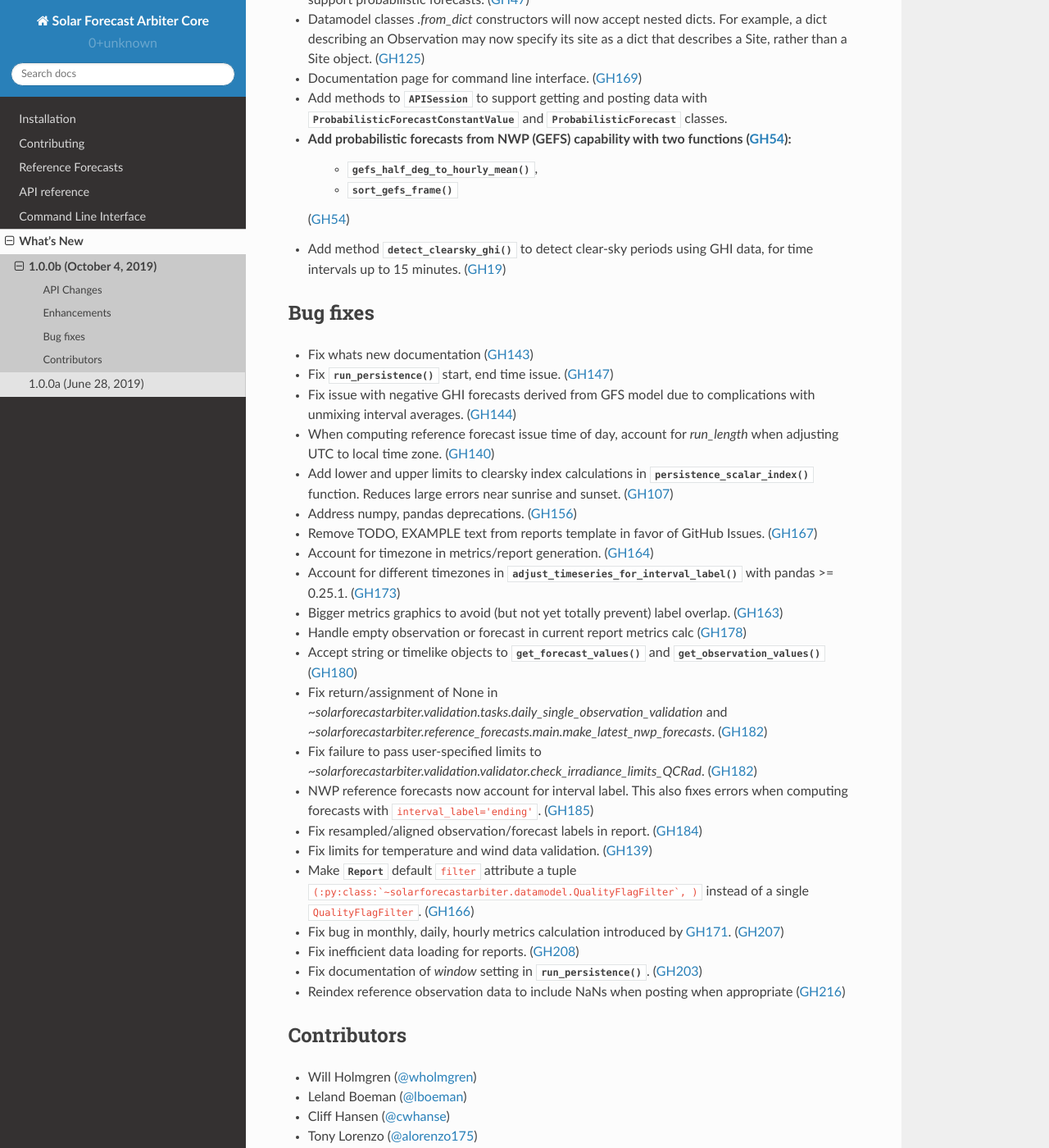
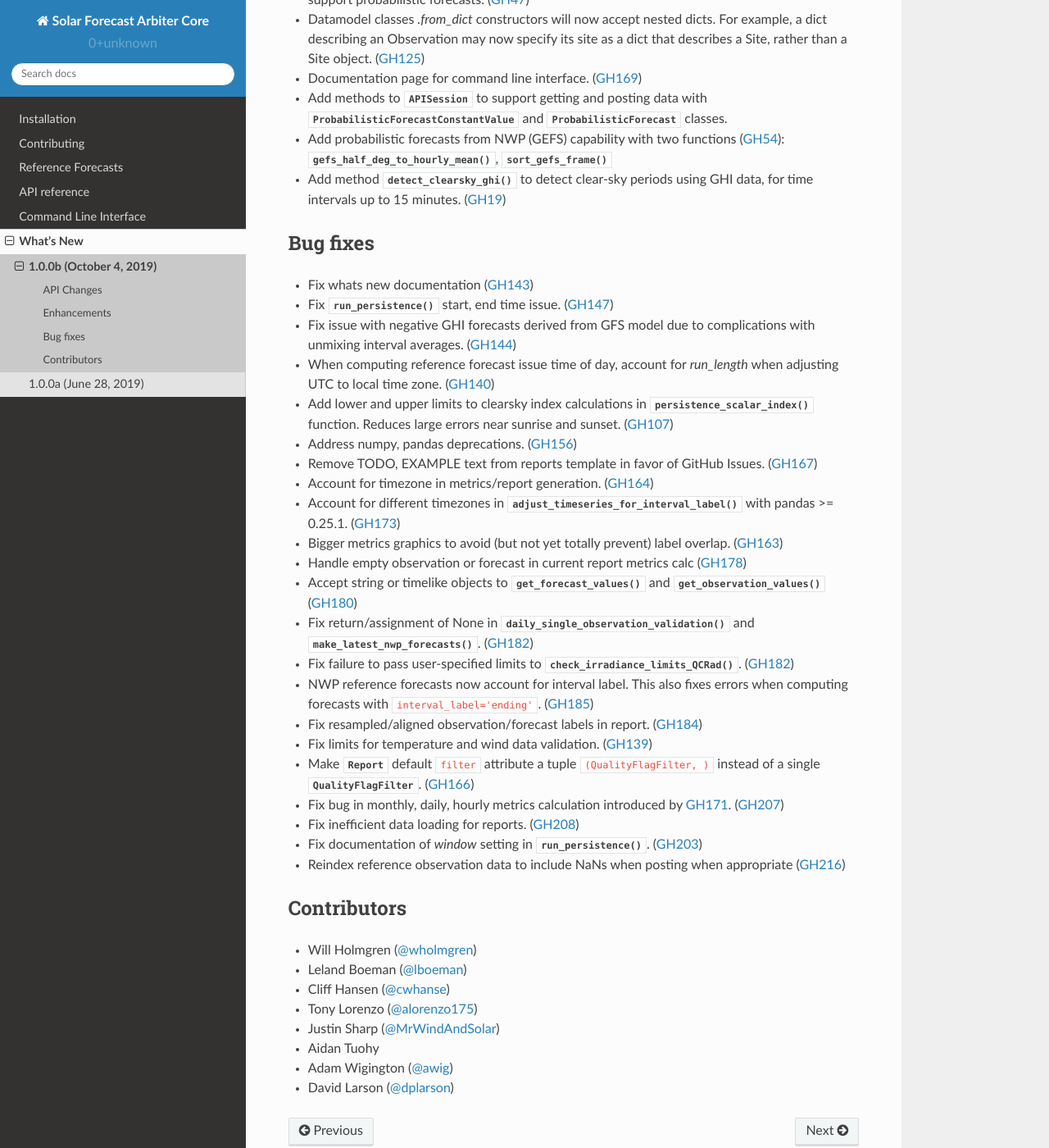
Before and after one commit to SolarArbiter/solarforecastarbiter-core, a Sphinx documentation site: the page built from docs/source/whatsnew/1.0.0b.rst, in a window 1280 px wide and 1400 px high, scrolled down 553 px. Shown: the whole window at 82% size. Built offline with Sphinx 7.4.7 and the Read the Docs theme 2.0.0, drawn with Linux system fonts in a browser that asks for light colours; some of the changed lines change nothing that is shown.

Commit message:
fix whatsnew formatting (#219)

```diff
--- a/docs/source/whatsnew/1.0.0b.rst
+++ b/docs/source/whatsnew/1.0.0b.rst
@@ -39,10 +39,11 @@
   :py:class:`~solarforecastarbiter.datamodel.ProbabilisticForecastConstantValue`
   and
   :py:class:`~solarforecastarbiter.datamodel.ProbabilisticForecast` classes.
+
 * Add probabilistic forecasts from NWP (GEFS) capability with two functions (:issue:`54`):
-    * :py:func:`~solarforecastarbiter.reference_forecasts.models.gefs_half_deg_to_hourly_mean`,
-    * :py:func:`~solarforecastarbiter.reference_forecasts.forecast.sort_gefs_frame`
-  (:issue:`54`)
+  :py:func:`~solarforecastarbiter.reference_forecasts.models.gefs_half_deg_to_hourly_mean`,
+  :py:func:`~solarforecastarbiter.reference_forecasts.forecast.sort_gefs_frame`
+
 * Add method :py:func:`~solarforecastarbiter.validation.validator.detect_clearsky_ghi`
   to detect clear-sky periods using GHI data, for time intervals up to 15
   minutes. (:issue:`19`)
@@ -75,12 +76,12 @@
   :py:func:`~solarforecastarbiter.io.api.APISession.get_observation_values`
   (:issue:`180`)
 * Fix return/assignment of None in
-  `~solarforecastarbiter.validation.tasks.daily_single_observation_validation`
+  :py:func:`~solarforecastarbiter.validation.tasks.daily_single_observation_validation`
   and
-  `~solarforecastarbiter.reference_forecasts.main.make_latest_nwp_forecasts`.
+  :py:func:`~solarforecastarbiter.reference_forecasts.main.make_latest_nwp_forecasts`.
   (:issue:`182`)
 * Fix failure to pass user-specified limits to
-  `~solarforecastarbiter.validation.validator.check_irradiance_limits_QCRad`.
+  :py:func:`~solarforecastarbiter.validation.validator.check_irradiance_limits_QCRad`.
   (:issue:`182`)
 * NWP reference forecasts now account for interval label. This also fixes
   errors when computing forecasts with ``interval_label='ending'``.
@@ -89,8 +90,8 @@
 * Fix limits for temperature and wind data validation. (:issue:`139`)
 * Make :py:class:`~solarforecastarbiter.datamodel.Report` default ``filter``
   attribute a tuple
-  ``(:py:class:`~solarforecastarbiter.datamodel.QualityFlagFilter`, )``
-  instead of a single ``QualityFlagFilter``. (:issue:`166`)
+  ``(QualityFlagFilter, )``
+  instead of a single :py:class:`~solarforecastarbiter.datamodel.QualityFlagFilter`. (:issue:`166`)
 * Fix bug in monthly, daily, hourly metrics calculation introduced by
   :pull:`171`. (:issue:`207`)
 * Fix inefficient data loading for reports. (:issue:`208`)
```
